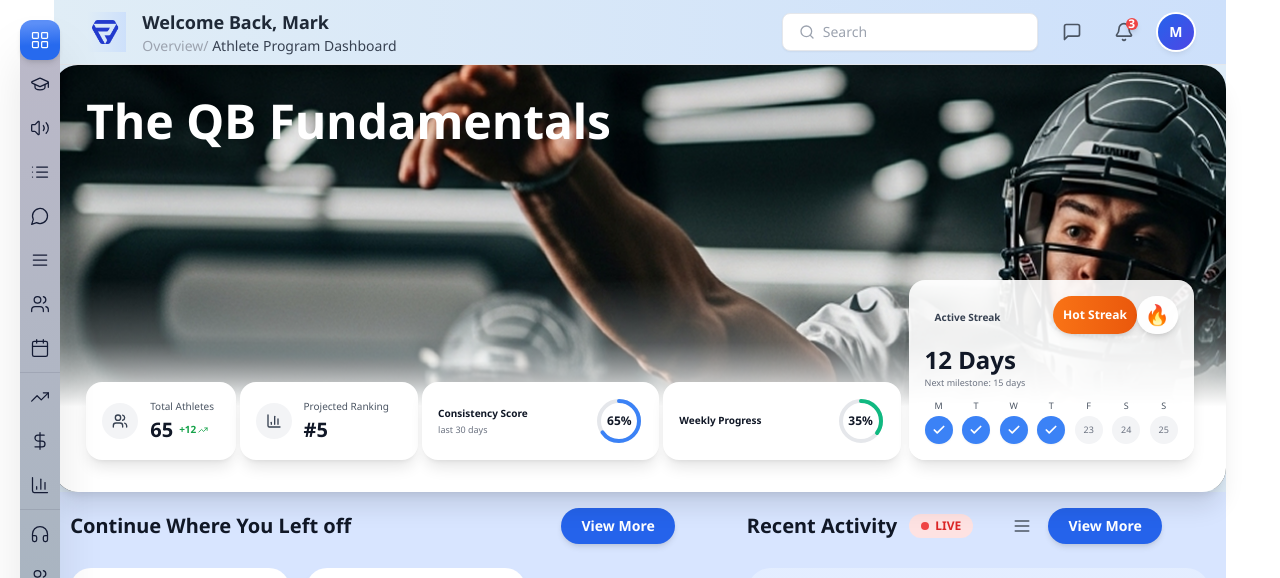
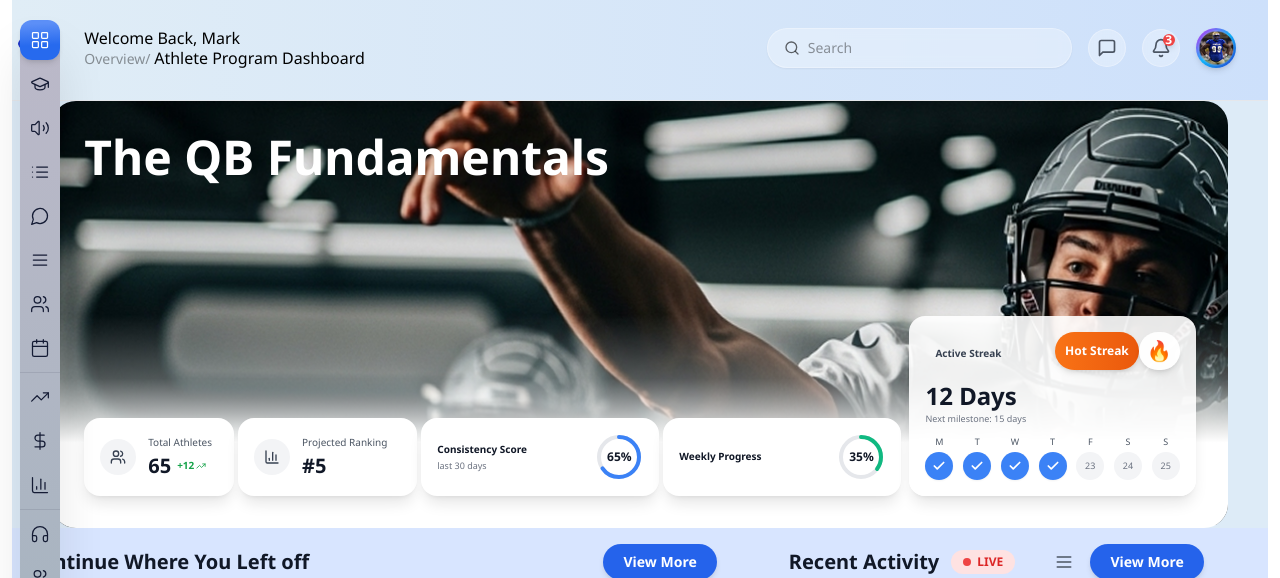
Before and after one commit to Nasir-1310/Frontend-task, a Next.js app in the folder Client/: page / in a window 1280 px wide. Shown: the top 578 px of the page. Built offline with nearby package versions, Linux system fonts and the light colour scheme; grey boxes are pictures that could not be loaded.

Commit message:
navbar and siider edited

```diff
--- a/Client/src/app/globals.css
+++ b/Client/src/app/globals.css
@@ -20,21 +20,21 @@
 /* 768px to 1023px — 24px to 32px margin */
 @media (min-width: 768px) {
   :root {
-    --fluid-margin: calc(24px + (8 * ((100vw - 768px) / 256)));
+    --fluid-margin: calc(6px + (2 * ((100vw - 768px) / 256)));
   }
 }
 
 /* 1024px to 1439px — 32px to 60px margin */
 @media (min-width: 1024px) {
   :root {
-    --fluid-margin: calc(32px + (28 * ((100vw - 1024px) / 416)));
+    --fluid-margin: calc(6px + (2 * ((100vw - 1024px) / 416)));
   }
 }
 
 /* 1440px to 2559px — 60px to 620px margin */
 @media (min-width: 1440px) {
   :root {
-    --fluid-margin: calc(60px + (560 * ((100vw - 1440px) / 1120)));
+   --fluid-margin: calc(40px + (300 * ((100vw - 1440px) / 1120)));
   }
 }
 
--- a/Client/src/components/Navbar.tsx
+++ b/Client/src/components/Navbar.tsx
@@ -1,6 +1,5 @@
 // components/Navbar.tsx
 "use client";
-'use client';
 
 import { Search, Bell, MessageSquare } from 'lucide-react';
 import { useState } from 'react';
@@ -13,65 +12,63 @@ export default function Navbar() {
 
   return (
     <Container>
-      <nav className="bg-gradient-to-r from-[#E0EDF6] to-[#CDE0FB] border-b border-gray-200">
-        <div className="max-w-7xl mx-auto px-4 sm:px-6 lg:px-8">
-          <div className="flex items-center justify-between h-16">
+      <nav className="bg-gradient-to-r from-[#E0EDF6] to-[#CDE0FB] border-b border-gray-200 pr-3 sm:pr-4 lg:pr-8 ">
+        <div className="max-w-7xl mx-auto sm:mb-3 lg:mb-5 sm:pt-2 lg:pt-4">
+          <div className="flex items-center justify-between h-14 sm:h-16">
             {/* Left Section - Logo and Welcome */}
-            <div className="flex items-center space-x-4">
-
-
+            <div className="flex items-center space-x-3 sm:space-x-6 lg:space-x-8">
               {/* Logo */}
               <div className="flex-shrink-0">
-                <div className="w-10 h-10 bg-gradient-to-r  flex items-center justify-center   transition-shadow">
+                <div className="w-8 h-8 sm:w-10 sm:h-10 flex items-center justify-center transition-shadow">
                   <Image
                     src="/images/logo2.png"
                     alt="Logo"
                     width={28}
                     height={28}
-                    className="object-contain"
+                    className="object-contain w-6 h-6 sm:w-7 sm:h-7"
                   />
                 </div>
               </div>
 
               {/* Welcome Text */}
-              <div className="hidden sm:block">
-                <h1 className="text-lg font-semibold text-gray-800">
+              <div className="hidden md:block">
+                <h1 className="text-sm lg:text-[16px] text-black font-medium">
                   Welcome Back, {userName}
                 </h1>
-                <p className="text-sm text-gray-500">
-                  <span className="text-gray-400">Overview/</span>{' '}
-                  <span className="text-gray-700 font-medium">Athlete Program Dashboard</span>
+                <p className="text-xs lg:text-sm text-gray-500">
+                  <span className="text-black opacity-40">Overview/</span>{' '}
+                  <span className="text-sm lg:text-[16px] text-black">Athlete Program Dashboard</span>
                 </p>
               </div>
             </div>
 
             {/* Right Section - Search, Icons, Profile */}
-            <div className="flex items-center space-x-3 sm:space-x-4">
+            <div className="flex items-center space-x-2 sm:space-x-3 lg:space-x-4">
               {/* Search Bar */}
-              <div className="hidden md:flex items-center bg-white rounded-lg px-4 py-2 w-64 shadow-sm border border-gray-200 focus-within:ring-2 focus-within:ring-blue-500 focus-within:border-transparent transition-all">
-                <Search className="w-4 h-4 text-gray-400 mr-2" />
+              <div className="hidden xl:flex items-center rounded-full px-3 lg:px-4 py-2 w-48 xl:w-[305px] h-9 lg:h-10 shadow-sm border border-white/30 focus-within:ring-2 focus-within:ring-blue-500 focus-within:border-transparent transition-all backdrop-blur-md bg-white/30">
+                <Search className="w-3.5 h-3.5 lg:w-4 lg:h-4 text-black/60 mr-2" />
                 <input
                   type="text"
                   placeholder="Search"
-                  className="flex-1 outline-none text-sm text-gray-700 placeholder-gray-400 bg-transparent"
+                  className="flex-1 outline-none text-xs lg:text-sm text-black/60 placeholder-black/40 bg-transparent"
                 />
               </div>
 
               {/* Mobile Search Icon */}
-              <button className="md:hidden p-2 hover:bg-white rounded-lg transition-colors">
-                <Search className="w-5 h-5 text-gray-600" />
+              <button className="xl:hidden p-1.5 sm:p-2 hover:bg-white/50 rounded-full transition-colors backdrop-blur-md bg-white/30 border border-white/30">
+                <Search className="w-4 h-4 sm:w-5 sm:h-5 text-gray-600" />
               </button>
 
               {/* Message Icon */}
-              <button className="p-2 hover:bg-white rounded-lg transition-colors relative">
-                <MessageSquare className="w-5 h-5 text-gray-600" />
+              <button className="p-1.5 sm:p-2 hover:bg-white/50 rounded-full transition-colors relative backdrop-blur-md bg-white/30 border border-white/30">
+                <MessageSquare className="w-4 h-4 sm:w-5 sm:h-5 text-gray-600" />
               </button>
 
               {/* Notification Bell */}
-              <button className="p-2 hover:bg-white rounded-lg transition-colors relative">
-                <Bell className="w-5 h-5 text-gray-600" />
+              <button className="p-1.5 sm:p-2 hover:bg-white/50 rounded-full transition-colors relative backdrop-blur-md bg-white/30 border border-white/30">
+                <Bell className="w-4 h-4 sm:w-5 sm:h-5 text-gray-600" />
                 {notificationCount > 0 && (
-                  <span className="absolute top-1 right-1 w-3 h-3 bg-red-500 text-white text-xs font-semibold rounded-full flex items-center justify-center shadow-md">
+                  <span className="absolute top-0.5 right-0.5 sm:top-1 sm:right-1 w-2.5 h-2.5 sm:w-3 sm:h-3 bg-red-500 text-white text-[8px] sm:text-xs font-semibold rounded-full flex items-center justify-center shadow-md">
                     {notificationCount}
                   </span>
                 )}
@@ -79,21 +76,25 @@ export default function Navbar() {
 
               {/* User Avatar */}
               <button className="flex-shrink-0 hover:opacity-80 transition-opacity">
-                <div className="w-9 h-9 rounded-full bg-gradient-to-br from-blue-600 to-indigo-600 flex items-center justify-center text-white font-semibold text-sm shadow-md ring-2 ring-white">
-                  {userName.charAt(0)}
+                <div className="w-8 h-8 sm:w-10 sm:h-10 rounded-full bg-gradient-to-br from-[#D128F2] via-[#12B3F9] to-[#223ACE] flex items-center justify-center shadow-md p-[2px]">
+                  <img
+                    src="/images/avator.png"
+                    alt={userName}
+                    className="w-full h-full rounded-full object-cover"
+                  />
                 </div>
               </button>
             </div>
           </div>
 
           {/* Mobile Welcome Text */}
-          <div className="sm:hidden pb-3">
-            <h1 className="text-base font-semibold text-gray-800">
+          <div className="md:hidden pb-3 pt-1">
+            <h1 className="text-sm font-medium text-black">
               Welcome Back, {userName}
             </h1>
-            <p className="text-xs text-gray-500 mt-0.5">
-              <span className="text-gray-400">Overview/</span>{' '}
-              <span className="text-gray-700 font-medium">Athlete Program Dashboard</span>
+            <p className="text-[10px] sm:text-xs text-gray-500 mt-0.5">
+              <span className="text-black opacity-40">Overview/</span>{' '}
+              <span className="text-black">Athlete Program Dashboard</span>
             </p>
           </div>
         </div>
--- a/Client/src/components/Slider.tsx
+++ b/Client/src/components/Slider.tsx
@@ -17,8 +17,9 @@ export default function Slider() {
 
   return (
     <Container>
-      <div className="w-full bg-[#DDEBF7] mx-auto">
-        <div className="relative w-full max-w-[1280px]h-[427px] lg:h-[427px] md:h-[700px] sm:h-[850px] rounded-3xl overflow-hidden shadow-xl mx-auto">
+      <div className="w-full bg-[#DDEBF7] mx-auto px-6 sm:px-8 lg:px-10">
+
+        <div className="relative w-full max-w-[1280px] h-[427px] lg:h-[427px] md:h-[700px] sm:h-[850px] rounded-3xl overflow-hidden shadow-xlml-4 mr-auto ">
           {/* Background Image */}
           <div className="absolute inset-0">
             <Image
```
Also changed, not shown: Client/public/images/avator.png (added).
